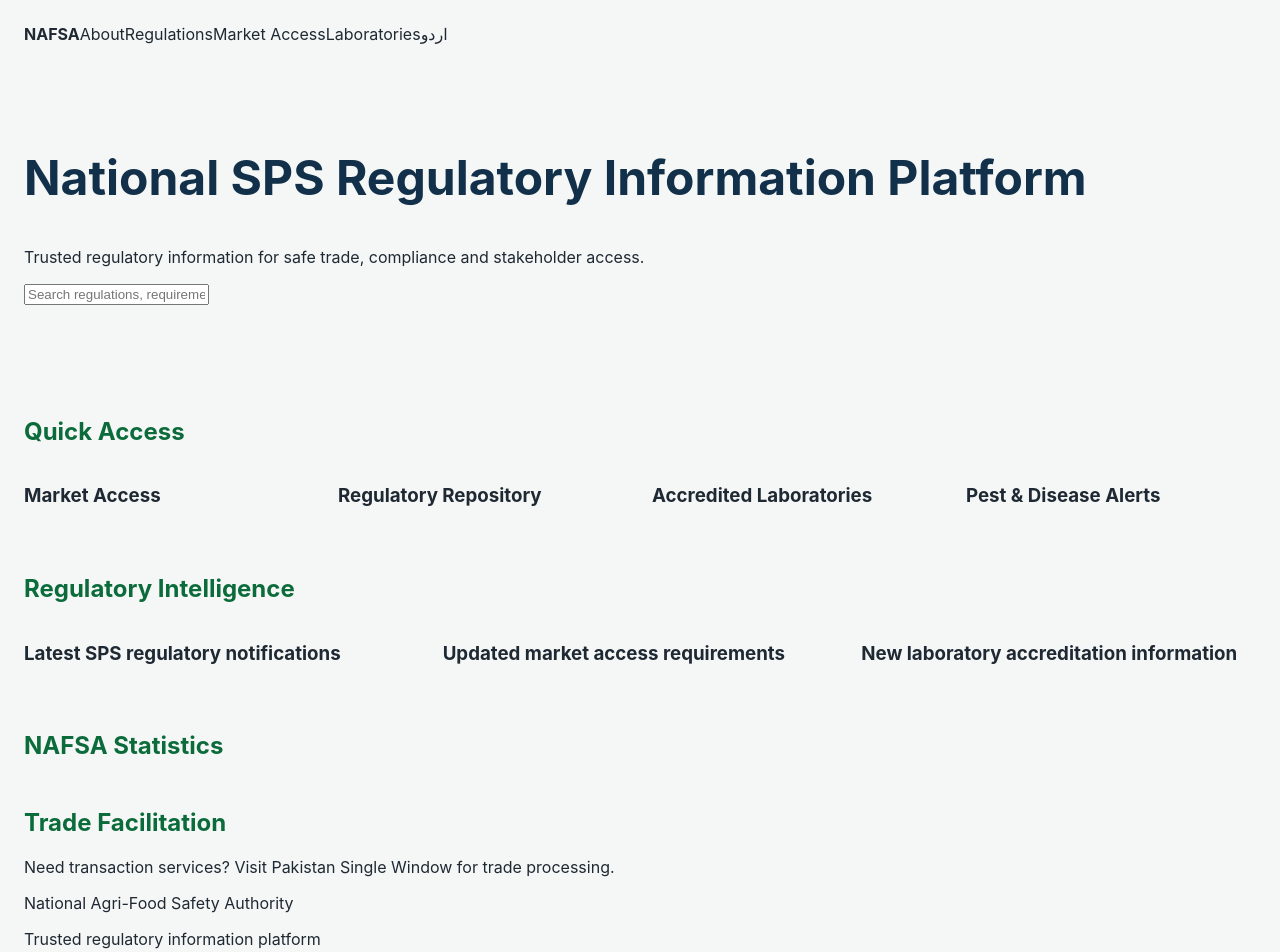
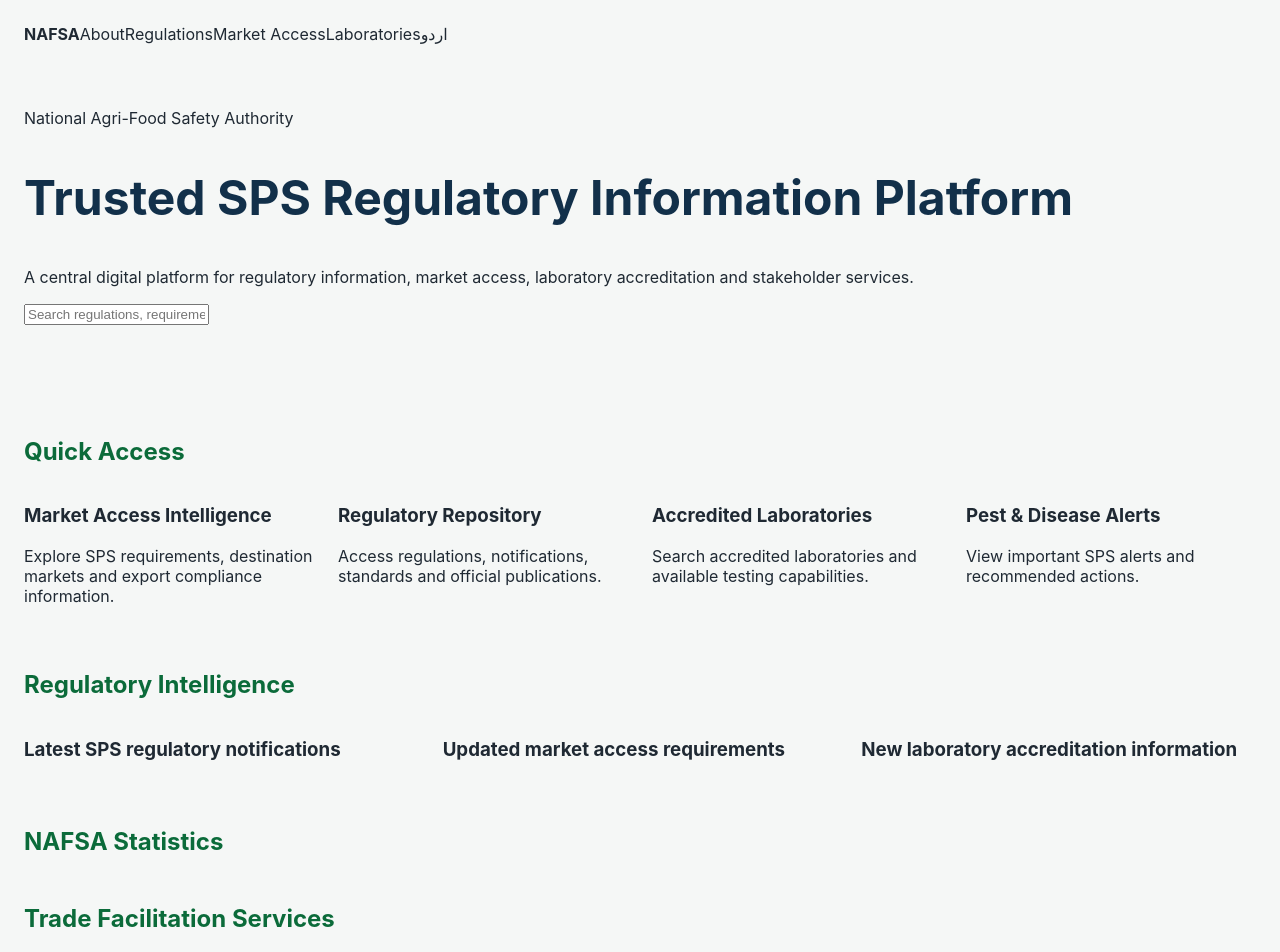
Before and after one commit to waseem99/NAFSA, a Next.js app in the folder prototype/: page / in a window 1280 px wide. Shown: the top 952 px of the page. Built offline with nearby package versions, Linux system fonts and the light colour scheme.

Commit message:
Enhance homepage to high-fidelity NAFSA digital platform experience

```diff
--- a/prototype/app/page.tsx
+++ b/prototype/app/page.tsx
@@ -6,16 +6,16 @@
 import StatisticsWidget from '../components/dashboard/StatisticsWidget';
 
 const quickAccess = [
-  'Market Access',
-  'Regulatory Repository',
-  'Accredited Laboratories',
-  'Pest & Disease Alerts'
+  { title: 'Market Access Intelligence', description: 'Explore SPS requirements, destination markets and export compliance information.' },
+  { title: 'Regulatory Repository', description: 'Access regulations, notifications, standards and official publications.' },
+  { title: 'Accredited Laboratories', description: 'Search accredited laboratories and available testing capabilities.' },
+  { title: 'Pest & Disease Alerts', description: 'View important SPS alerts and recommended actions.' },
 ];
 
 const updates = [
   'Latest SPS regulatory notifications',
   'Updated market access requirements',
-  'New laboratory accreditation information'
+  'New laboratory accreditation information',
 ];
 
 export default function Home() {
@@ -24,23 +24,25 @@
       <Header />
 
       <section className="hero">
-        <h1>National SPS Regulatory Information Platform</h1>
+        <span className="eyebrow">National Agri-Food Safety Authority</span>
+        <h1>Trusted SPS Regulatory Information Platform</h1>
         <p>
-          Trusted regulatory information for safe trade, compliance and stakeholder access.
+          A central digital platform for regulatory information, market access,
+          laboratory accreditation and stakeholder services.
         </p>
         <RegulatorySearch />
       </section>
 
-      <section>
+      <section className="section">
         <h2>Quick Access</h2>
         <div className="grid">
           {quickAccess.map((item) => (
-            <QuickAccessCard key={item} title={item} />
+            <QuickAccessCard key={item.title} {...item} />
           ))}
         </div>
       </section>
 
-      <section>
+      <section className="section highlight">
         <h2>Regulatory Intelligence</h2>
         <div className="grid">
           {updates.map((item) => (
@@ -49,15 +51,16 @@
         </div>
       </section>
 
-      <section>
+      <section className="section">
         <h2>NAFSA Statistics</h2>
         <StatisticsWidget />
       </section>
 
-      <section>
-        <h2>Trade Facilitation</h2>
+      <section className="section psw-section">
+        <h2>Trade Facilitation Services</h2>
         <p>
-          Need transaction services? Visit Pakistan Single Window for trade processing.
+          Need transaction processing and trade submission services? Continue to
+          Pakistan Single Window.
         </p>
       </section>
 
```
